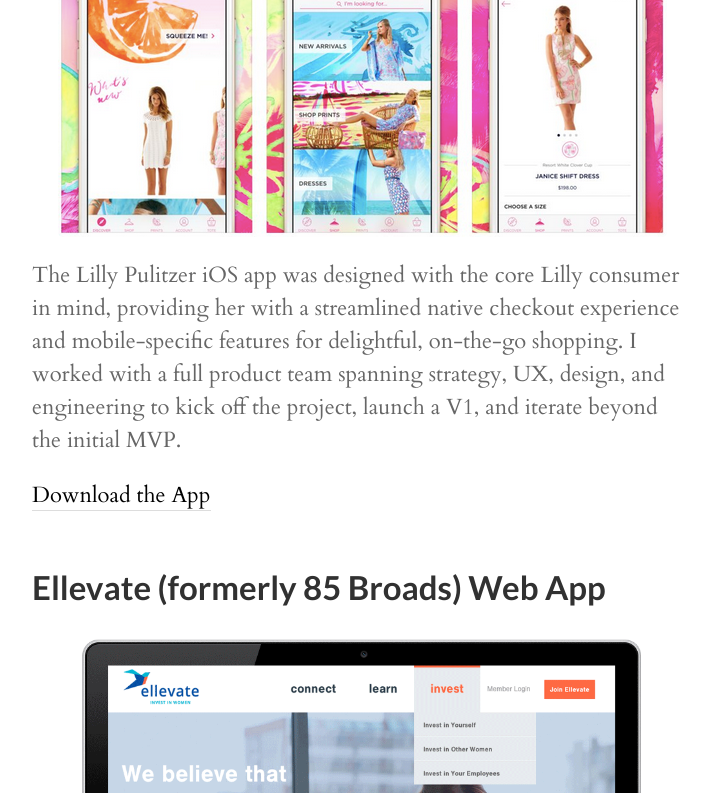
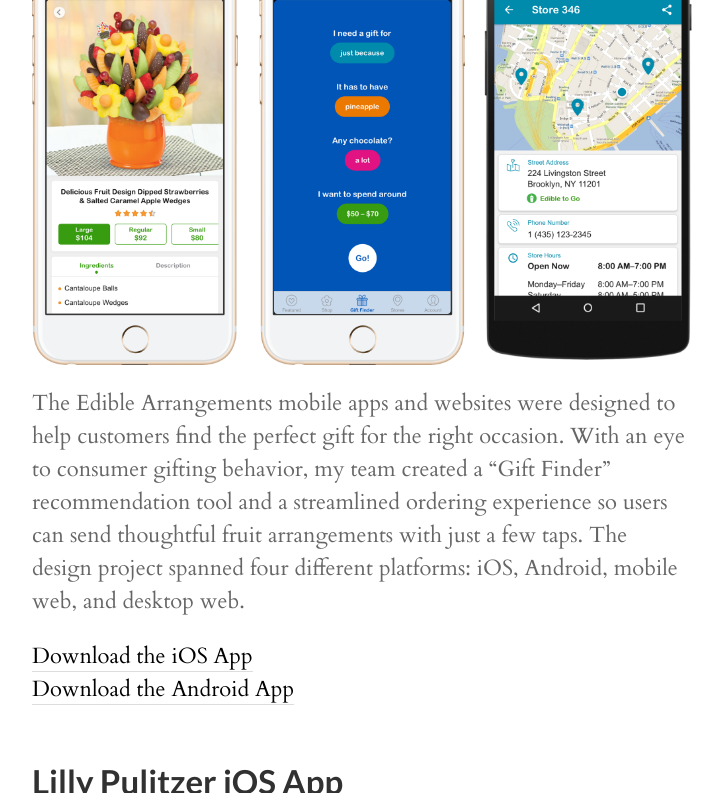
Before and after one commit to joyvchen/joyvchen.github.io, a Jekyll site: the page built from portfolio.md, in a window 1280 px wide and 1400 px high, scrolled down 493 px. Shown: the top 793 px of the window, without its empty margins (278-1001 px from the left). Built offline with Jekyll 4.4.1, drawn with Linux system fonts in a browser that asks for light colours; nearby versions of some CDN libraries; some web fonts are replaced; some of the changed text lies outside the part shown; grey boxes are pictures that could not be loaded.

Commit message:
add edible arrangements to portfolio

```diff
--- a/portfolio.md
+++ b/portfolio.md
@@ -2,16 +2,26 @@
 layout: page
 title: Portfolio
 ---
-I've been lucky enough to be a part of some great collaborations with incredibly talented people. Here are just a few of my favorite work projects.
+I've been lucky to be a part of some great collaborations with incredibly talented people. Here are just a few of my favorite work projects.
 
+## Edible Arrangements Mobile Design
+<i>iOS, Android, Mobile Web, Desktop Web</i>
+
+<a href="https://itunes.apple.com/us/app/edible-arrangements/id1142212779?mt=8" target="_blank"><img src="/assets/work/edible-screenshots.png" alt="Edible Arrangements iOS, Android, Mobile Web, and Desktop Web Design" class="fade" /></a>
+
+The Edible Arrangements mobile apps and websites were designed to help customers find the perfect gift for the right occasion. With an eye to consumer gifting behavior, my team created a "Gift Finder" recommendation tool and a streamlined ordering experience so users can send thoughtful fruit arrangements with just a few taps. The design project spanned four different platforms: iOS, Android, mobile web, and desktop web.
+
+<a href="https://itunes.apple.com/us/app/edible-arrangements/id1142212779?mt=8" target="_blank">Download the iOS App</a><br />
+<a href="https://play.google.com/store/apps/details?id=com.edible.consumer" target="_blank">Download the Android App</a>
+<br /><br />
 
 ## Lilly Pulitzer iOS App<br />
 
-<a href="https://itunes.apple.com/us/app/lilly-pulitzer/id992491395?mt=8" target="_blank"><img src="/assets/work/lilly-screenshots.png" alt="Lilly Pulitzer iOS App" class="fade" /></a>
+<a href="https://itunes.apple.com/us/app/lilly-pulitzer/id992491395?mt=8" target="_blank"><img src="/assets/work/lilly-v3-screenshots.png" alt="Lilly Pulitzer iOS App" class="fade" /></a>
 
-The Lilly Pulitzer iOS app was designed with the core Lilly consumer in mind, providing her with a streamlined native checkout experience and mobile-specific features for delightful, on-the-go shopping. I worked with a full product team spanning strategy, UX, design, and engineering to kick off the project, launch a V1, and iterate beyond the initial MVP.
+The Lilly Pulitzer iOS app was designed with the core Lilly consumer in mind, providing her with a streamlined native checkout experience and mobile-specific features for delightful, on-the-go shopping. I worked with a full product team spanning strategy, UX, design, and engineering to kick off the project, launch a V1, and iterate beyond the initial MVP to launch versions 2 and 3.
 
-<a href="https://itunes.apple.com/us/app/lilly-pulitzer/id992491395?mt=8" target="_blank">Download the App</a>
+<a href="https://itunes.apple.com/us/app/lilly-pulitzer/id992491395?mt=8" target="_blank">Download the iOS App</a>
 <br /><br />
 
 ## Ellevate (formerly 85 Broads) Web App<br />
```
Also changed, not shown: other parts of portfolio.md (+0 -2 lines), assets/work/edible-screenshots.png (added), 1 other file.
